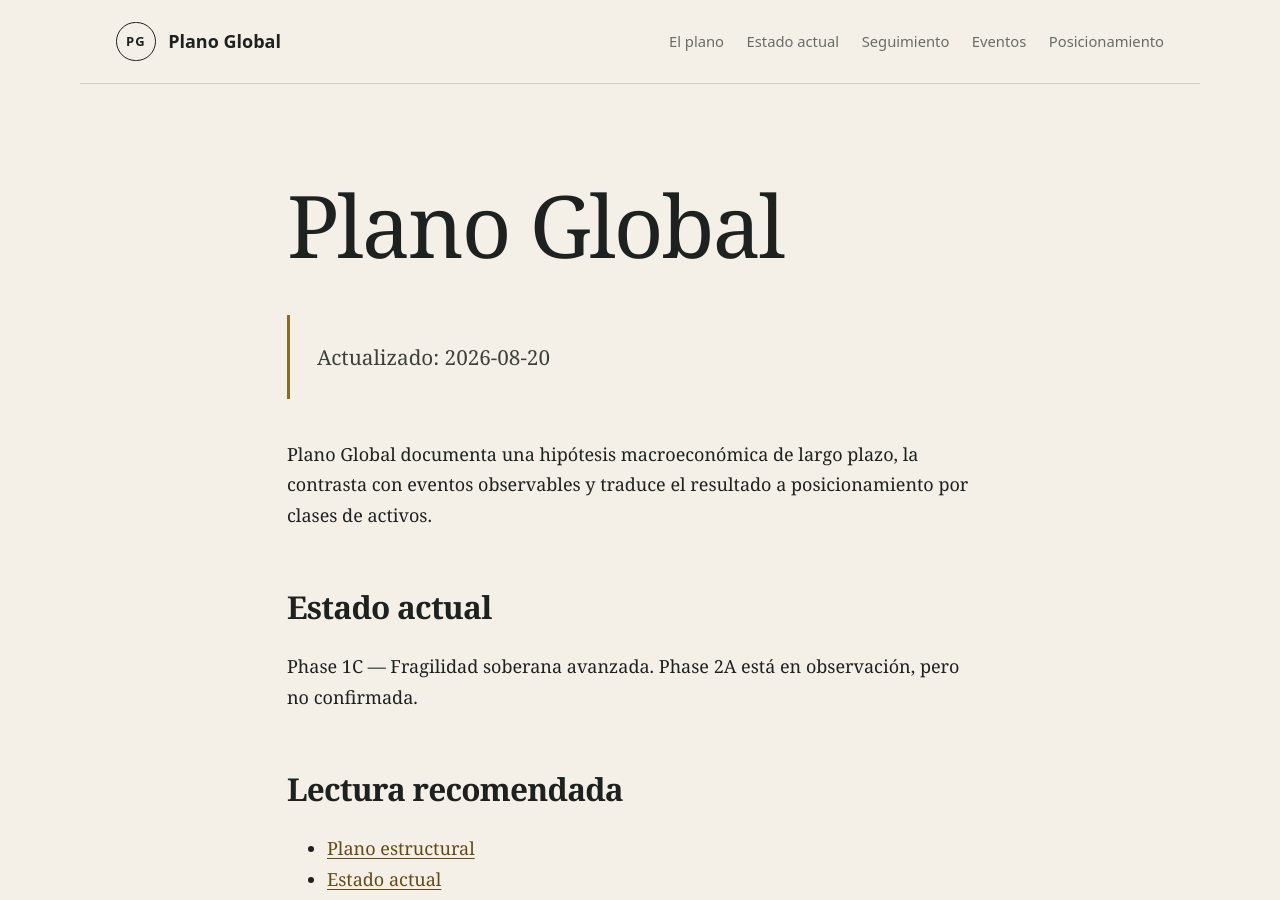
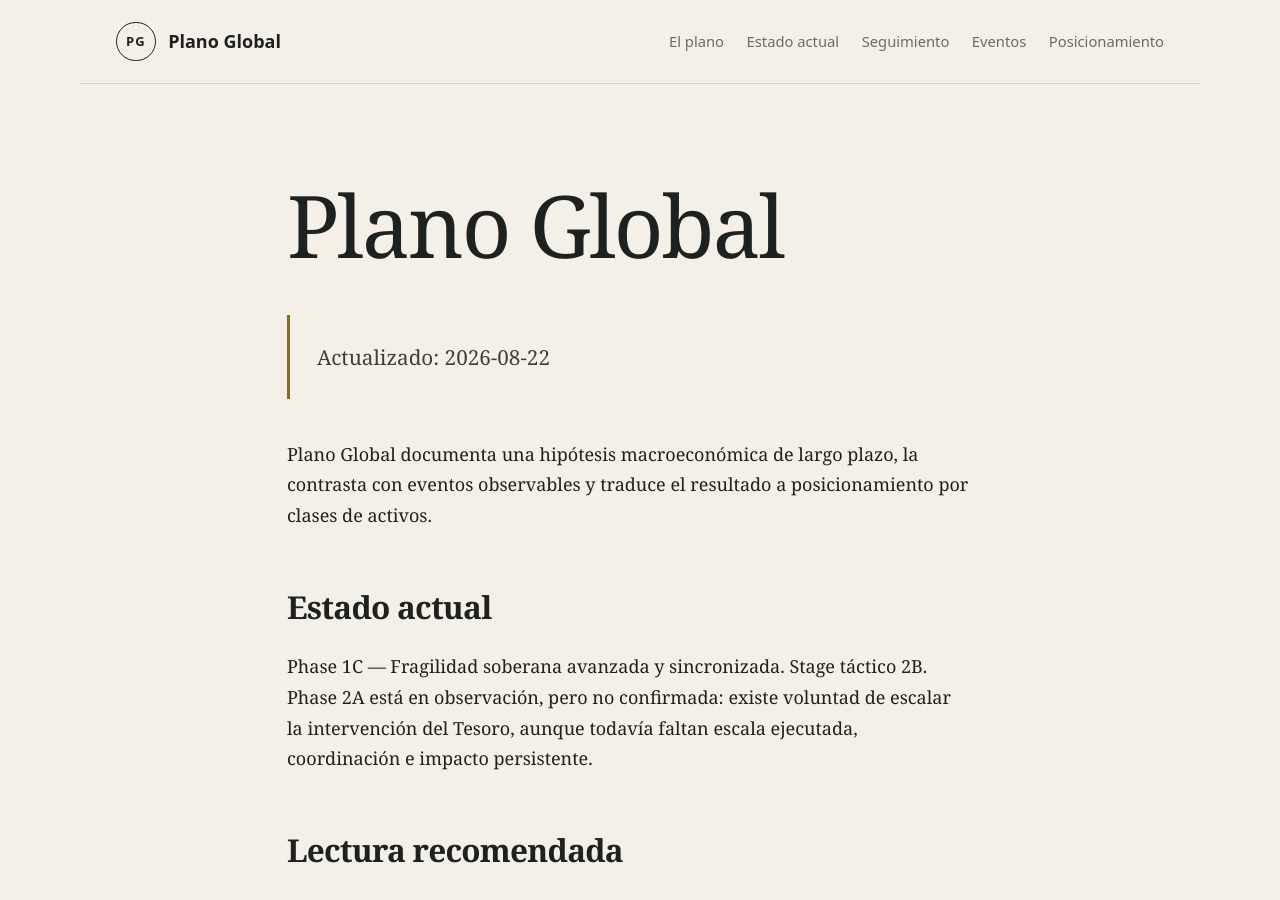
Before and after one commit to facundocabrera/plano-global, a Jekyll site: the page built from agent/index.md, in a window 1280 px wide and 900 px high. Built offline with Jekyll 4.4.1, drawn with Linux system fonts in a browser that asks for light colours; our own code applies the rules of GitHub Pages for plain Markdown files.

Commit message:
Actualizar portada para agentes

```diff
--- a/agent/index.md
+++ b/agent/index.md
@@ -1,12 +1,12 @@
 # Plano Global
 
-> Actualizado: 2026-08-20
+> Actualizado: 2026-08-22
 
 Plano Global documenta una hipótesis macroeconómica de largo plazo, la contrasta con eventos observables y traduce el resultado a posicionamiento por clases de activos.
 
 ## Estado actual
 
-Phase 1C — Fragilidad soberana avanzada. Phase 2A está en observación, pero no confirmada.
+Phase 1C — Fragilidad soberana avanzada y sincronizada. Stage táctico 2B. Phase 2A está en observación, pero no confirmada: existe voluntad de escalar la intervención del Tesoro, aunque todavía faltan escala ejecutada, coordinación e impacto persistente.
 
 ## Lectura recomendada
 
```
